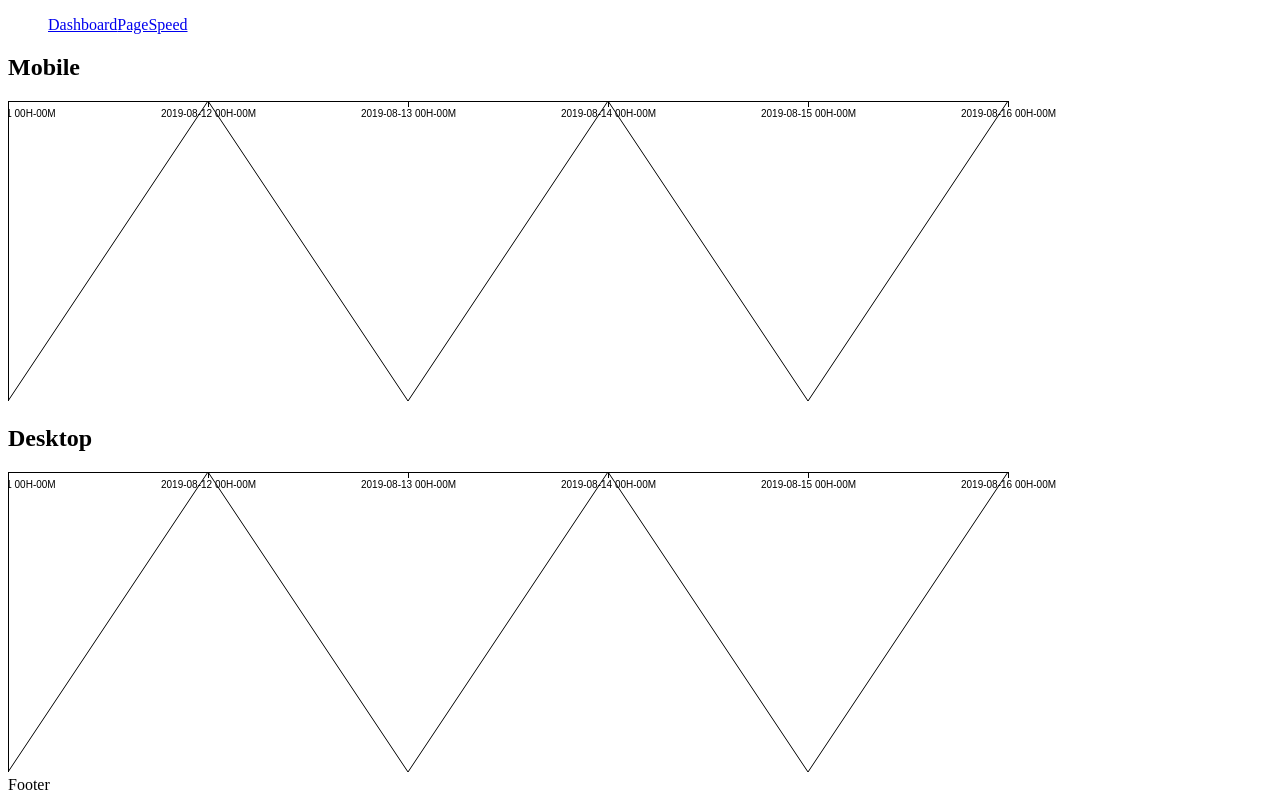
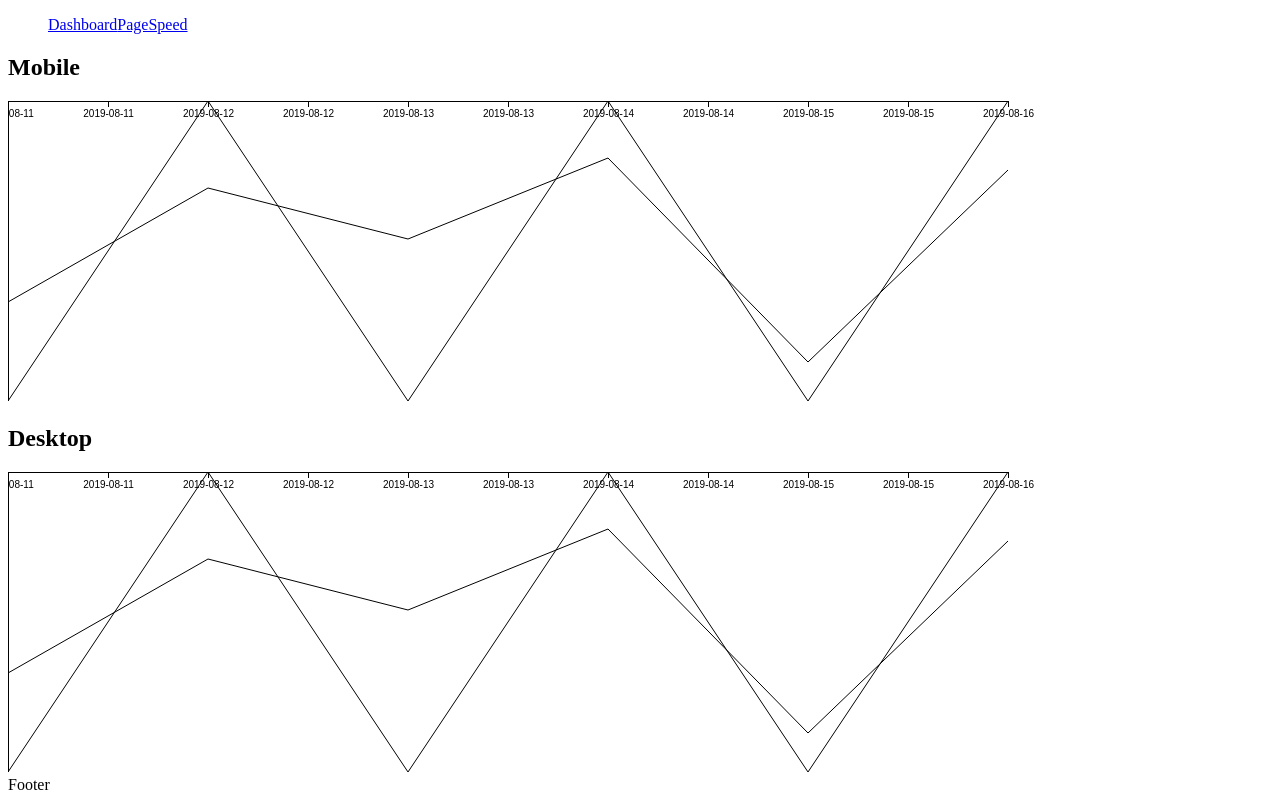
Before and after one commit to igorexec/cardinal, a React (Create React App) app in the folder frontend/: page /pagespeed in a window 1280 px wide. Built offline with nearby package versions, Linux system fonts and the light colour scheme.

Commit message:
add: logic for multiple charts

```diff
--- a/frontend/src/@pages/pagespeed/chart.tsx
+++ b/frontend/src/@pages/pagespeed/chart.tsx
@@ -7,10 +7,31 @@ interface Props {
 }
 
 export const PageSpeedChart: React.FC<Props> = ({title}) => {
+  const lines = [{
+    data: [
+      {score: 0, date: new Date('2019-08-11T00:00:00.000')},
+      {score: 100, date: new Date('2019-08-12T00:00:00.000')},
+      {score: 0, date: new Date('2019-08-13T00:00:00.000')},
+      {score: 100, date: new Date('2019-08-14T00:00:00.000')},
+      {score: 0, date: new Date('2019-08-15T00:00:00.000')},
+      {score: 100, date: new Date('2019-08-16T00:00:00.000')},
+    ],
+    name: 'www.toryburch.com',
+  }, {
+    data: [
+      {score: 33, date: new Date('2019-08-11T00:00:00.000')},
+      {score: 71, date: new Date('2019-08-12T00:00:00.000')},
+      {score: 54, date: new Date('2019-08-13T00:00:00.000')},
+      {score: 81, date: new Date('2019-08-14T00:00:00.000')},
+      {score: 13, date: new Date('2019-08-15T00:00:00.000')},
+      {score: 77, date: new Date('2019-08-16T00:00:00.000')},
+    ],
+    name: 'www.toryburch1.com',
+  }];
   return (
     <section>
       <h1>{title}</h1>
-      <LineChart />
+      <LineChart data={lines} />
     </section>
   );
 };
--- a/frontend/src/@ui-kit/charts/line-chart/line-chart.tsx
+++ b/frontend/src/@ui-kit/charts/line-chart/line-chart.tsx
@@ -6,37 +6,42 @@ interface Score {
   date: Date;
 }
 
-export class LineChart extends Component {
+interface Props {
+  data: Array<{
+    name: string;
+    data: Score[];
+  }>;
+}
+
+export class LineChart extends Component<Props> {
   private el = React.createRef<SVGSVGElement>();
 
   componentDidMount(): void {
-    const data: Score[] = [
-      {score: 0, date: new Date('2019-08-11T00:00:00.000')},
-      {score: 100, date: new Date('2019-08-12T00:00:00.000')},
-      {score: 0, date: new Date('2019-08-13T00:00:00.000')},
-      {score: 100, date: new Date('2019-08-14T00:00:00.000')},
-      {score: 0, date: new Date('2019-08-15T00:00:00.000')},
-      {score: 100, date: new Date('2019-08-16T00:00:00.000')},
-    ];
-    const minMaxDates = d3.extent(data, d => d.date) as [Date, Date];
-    const xScale = d3.scaleTime().domain(minMaxDates).range([0, 1000]);
+    const {data} = this.props;
+
+    const scores = data.reduce((acc, l) => {
+      return [...acc, ...l.data];
+    }, [] as Score[]);
+    const [minDate, maxDate] = d3.extent(scores, s => s.date) as [Date, Date];
+    const xScale = d3.scaleTime().domain([minDate, maxDate]).range([0, 1000]);
     const yScale = d3.scaleLinear().domain([100, 0]).range([0, 300]);
-
-    const dateFormat = d3.timeFormat('%Y-%m-%d %HH-%MM') as () => string;
-    const makeXLines = d3.axisBottom(xScale).tickFormat(dateFormat).ticks(6);
+    const dateFormat = d3.timeFormat('%Y-%m-%d') as () => string;
+    const makeXLines = d3.axisBottom(xScale).tickFormat(dateFormat);
     const makeYLines = d3.axisLeft(yScale);
 
     d3.select(this.el.current).append('g').call(makeXLines);
     d3.select(this.el.current).append('g').call(makeYLines);
 
+    data.forEach(l => {
       const line = d3.line<Score>().x(d => xScale(d.date)).y(d => yScale(d.score));
       d3.select(this.el.current)
         .append('path')
-      .datum(data)
+        .datum(l.data)
         .attr('fill', 'none')
         .attr('stroke', 'black')
         .attr('stroke-width', '1')
         .attr('d', line);
+    });
   }
 
   render() {
```
Lines whose indentation alone changed are shown as unchanged.
